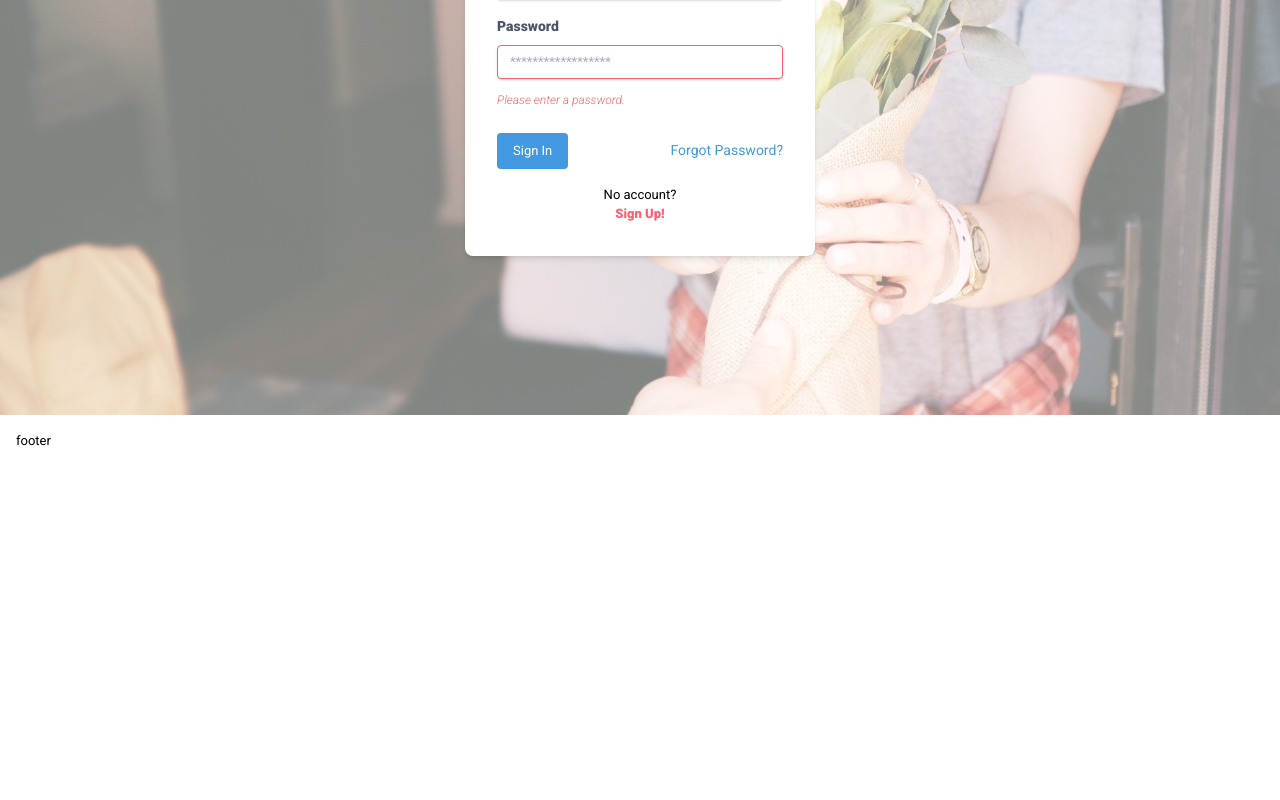
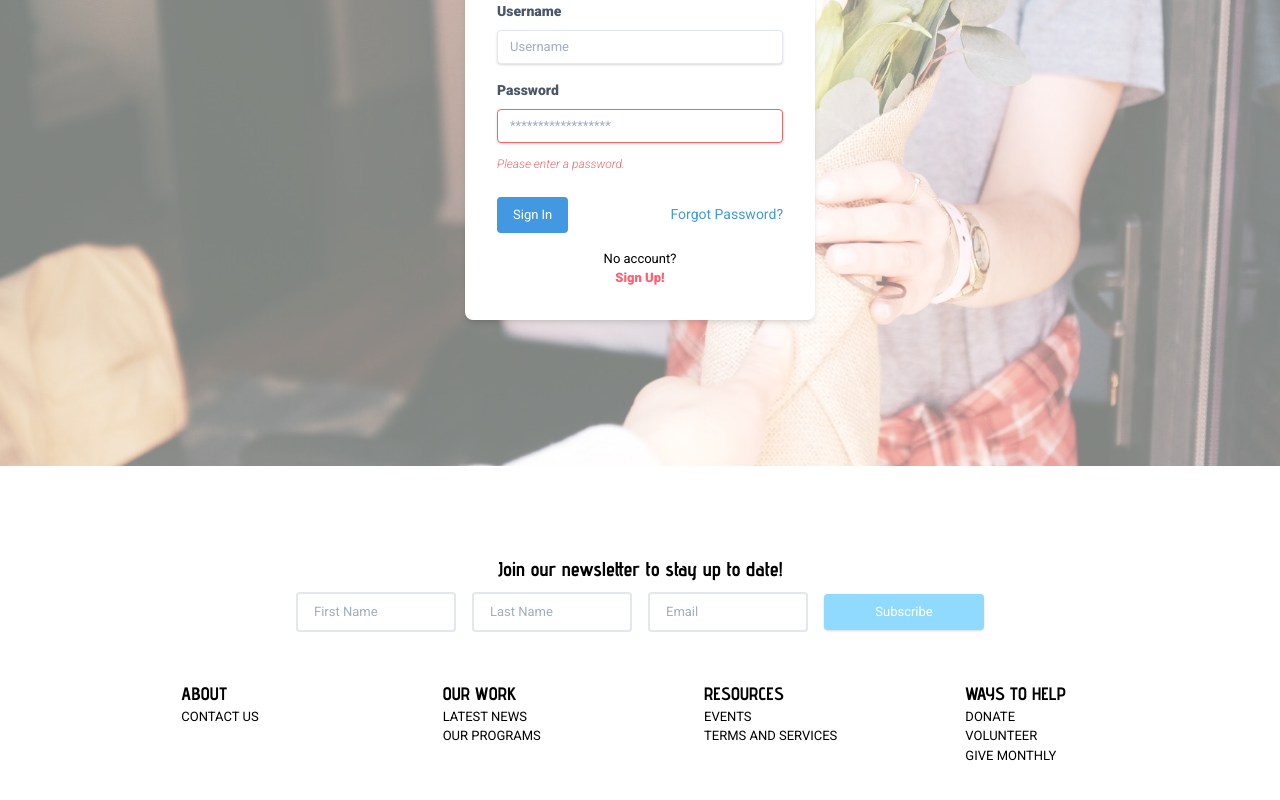
Before and after one commit to catcarbonell/hackathon_frontend, a React (Create React App) app: page /login in a window 1280 px wide. Shown: the part 334-1134 px from the top of the page. Before the commit the page ends 800 px from the top, so only its background shows below. Built offline with nearby package versions, Linux system fonts and the light colour scheme.

Commit message:
added the footer

```diff
--- a/src/App.js
+++ b/src/App.js
@@ -7,23 +7,20 @@ import Login from './Components/Login';
 import './tailwind.output.css';
 
 function App() {
-
   return (
-
       <div className="App">
-
-          <div className="w-full h-screen flex content-center">
+          <div className="flex flex-col min-h-screen justify-between">
             <Navbar />
 
-            <div className="md:w-3/4 md:min-h-0 w-full h-auto m-auto">
+            <main className="h-screen flex flex-grow">
               <Switch>
                 <Route exact path="/" component={Landing} />
                 <Route path="/login" component={Login} />
               </Switch>
-            </div>
+            </main>
+
             <Footer />
           </div>
-
       </div>
 
   );
--- a/src/Components/Footer.js
+++ b/src/Components/Footer.js
@@ -3,10 +3,39 @@ import React from 'react';
 const Footer = () =>{
     return(
         <footer id="footer"
-                className="absolute inset-x-0 bottom-0
-                           w-full text-center p-4 bg-white
-                           flex flex-row">
-            <p>footer</p>
+                className="text-center bg-white py-6
+                           flex flex-col justify-center items-center content-center">
+            <div id="newsletter" className="w-5/6 text-center mb-10">
+                <h2 className="text-xl font-bold">Join our newsletter to stay up to date!</h2>
+                <form>
+                    <input className="w-40 px-4 py-2 m-2 rounded border-2 border-solid border-gray-300" type="text" placeholder="First Name" value="" />
+                    <input className="w-40 px-4 py-2 m-2 rounded border-2 border-solid border-gray-300" type="text" placeholder="Last Name" value="" />
+                    <input className="w-40 px-4 py-2 m-2 rounded border-2 border-solid border-gray-300" type="email" placeholder="Email" value="" />
+                    <button className="w-40 px-4 py-2 m-2 rounded shadow text-white bg-custom-blue hover:bg-custom-red">Subscribe</button>
+                </form>
+            </div>
+            <div id="sitemap" className="grid grid-flow-col grid-cols-4 gap-32 uppercase text-md text-left mb-10">
+                <div>
+                    <h6 className="text-lg font-bold">About</h6>
+                    <p>Contact Us</p>
+                </div>
+                <div>
+                    <h6 className="text-lg font-bold">Our Work</h6>
+                    <p>Latest News</p>
+                    <p>Our Programs</p>
+                </div>
+                <div>
+                    <h6 className="text-lg font-bold">Resources</h6>
+                    <p>Events</p>
+                    <p>Terms and Services</p>
+                </div>
+                <div>
+                    <h6 className="text-lg font-bold">Ways to Help</h6>
+                    <p>Donate</p>
+                    <p>Volunteer</p>
+                    <p>Give Monthly</p>
+                </div>
+            </div>
         </footer>
     )
 }
--- a/src/Components/Login/SignIn.js
+++ b/src/Components/Login/SignIn.js
@@ -2,7 +2,7 @@ import React from 'react';
 
 const SignIn = (props) => {
     return (
-        <form className="lg:w-350 w-5/6 m-auto bg-white rounded-lg shadow-md rounded px-8 pt-6 pb-8 mb-4">
+        <form className="lg:w-350 w-5/6 bg-white rounded-lg shadow-md rounded px-8 pt-6 pb-8 mb-4">
             <h2 className="text-2xl font-bold mb-4">Sign In</h2>
             <div className="mb-4">
             <label className="block text-gray-700 text-sm font-bold mb-2" for="username">
--- a/src/Components/Login/SignUp.js
+++ b/src/Components/Login/SignUp.js
@@ -2,7 +2,7 @@ import React from 'react';
 
 const SignUp = (props) => {
     return (
-        <form className="md:w-350 w-5/6 m-auto bg-white shadow-md rounded-lg px-8 pt-6 pb-8 mb-4">
+        <form className="md:w-350 w-5/6 bg-white shadow-md rounded-lg px-8 pt-6 pb-8 mb-4">
             <h2 className="text-2xl font-bold mb-4">Sign Up</h2>
             <div className="mb-4">
                 <label className="block text-gray-700 text-sm font-bold mb-2" for="username">
--- a/src/Components/Login/index.js
+++ b/src/Components/Login/index.js
@@ -7,10 +7,10 @@ const Login = () => {
   const handleAcct = () => setAcct(!hasAcct);
 
   return (
-    <>
+    <div className="m-auto">
         {!hasAcct &&  <SignUp handleAcct={handleAcct} />}
         {hasAcct && <SignIn handleAcct={handleAcct} />}
-    </>
+    </div>
 
   );
 }
--- a/src/Components/Navbar.js
+++ b/src/Components/Navbar.js
@@ -17,7 +17,7 @@ const Navbar = () => {
 
 
     return(
-        <nav className="fixed w-full px-8 bg-white h-16
+        <nav className="px-8 bg-white h-16
                         flex flex-row lg:justify-center justify-start items-center">
 
             <div id="navlogo" className="w-1/2 flex justify-start">
--- a/src/tailwind.css
+++ b/src/tailwind.css
@@ -23,10 +23,8 @@ html::after {
     z-index: -1;
 }
 body {
-
     font-family: 'Roboto', sans-serif;
     font-size: 13px;
-    z-index: 10;
 }
 h1, h2, h3, h4, h5, h6 {
     font-family: 'Advent Pro', sans-serif;
```
Also changed, not shown: src/tailwind.output.css.
